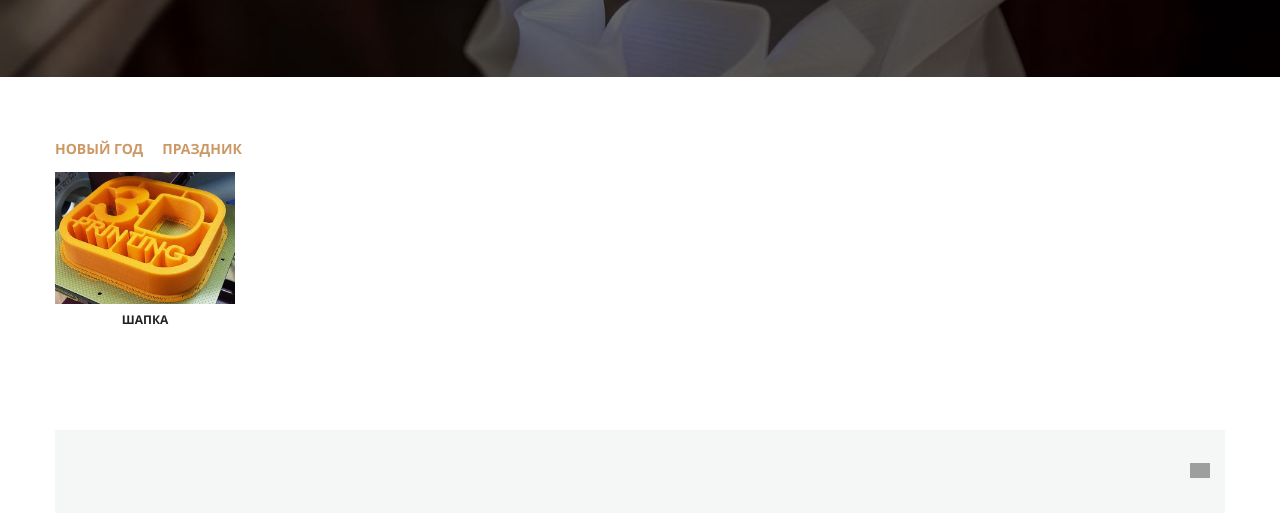
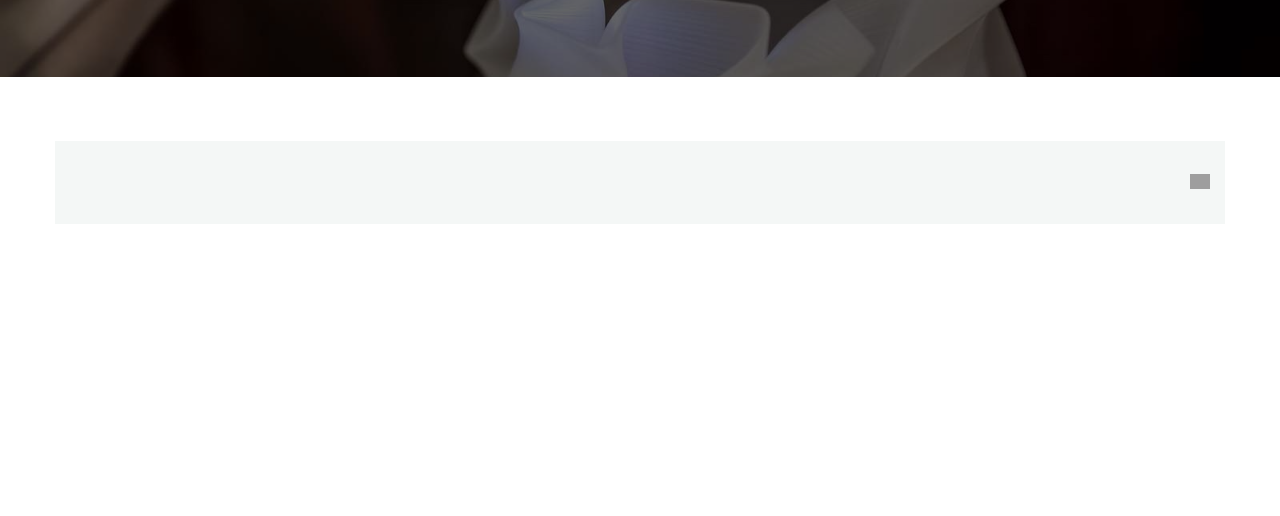
Before and after one commit to TomSG03/3DPrint, a plain HTML site: page index.html in a window 1280 px wide. Shown: the part 206-722 px from the top of the page. Drawn offline with Linux system fonts and the light colour scheme; grey boxes are pictures that could not be loaded.

Commit message:
Update index.html

```diff
--- a/index.html
+++ b/index.html
@@ -34,132 +34,9 @@
 
   <div class="wrapper">
     <div class="main">
-      <article class="post">
 
-        <div class="post-frame">
-          <ul class="category-list">
-            <li class="category-list-item">
-              <a class="category-link" href="#0">Новый год</a>
-            </li>
-            <li class="category-list-item">
-              <a class="category-link" href="#0">Праздник</a>
-            </li>
-          </ul>
-        </div>
-
-
-        <div class="post_catalog_from_tag">
-
-          <div class="catalog-item">
-            <div>
-              <a rel="simplebox" href="pic/figure.jpg">
-                <img src="/pic/figure.jpg" class="post-size-picture" alt="3D модель">
-              </a>
-            </div>
-            <div class="catalog-item-title">
-              <h3 class="frame-title">Шапка</h3>
-            </div>
-          </div>
-
-        </div>
-
-
-
-      </article>
-
-    </div>
-    <!-- <aside>
-      <section class="aside-block-item">
-        <h3 class="block-item-title">Новые посты</h3>
-        <div class="post-item">
-          <div>
-            <img src="https://netology-code.github.io/html-2-diploma/sources/images/2.jpg" class="aside-size-picture"
-              alt="">
-          </div>
-          <div class="post-preview">
-            <p class="post-date">14 июня 2019</p>
-            <h4 class="post-title"><a href="#0">10 мест, ради которых стоит проснуться</a></h4>
-          </div>
-        </div>
-        <div class="post-item">
-          <div>
-            <img src="https://netology-code.github.io/html-2-diploma/sources/images/151.jpg" class="aside-post-preview"
-              alt="">
-          </div>
-          <div class="post-preview">
-            <p class="post-date">14 июня 2019</p>
-            <h4 class="post-title"><a href="#0">Йога для домашних</a></h4>
-          </div>
-        </div>
-        <div class="post-item">
-          <div>
-            <img src="https://netology-code.github.io/html-2-diploma/sources/images/45.jpg" class="aside-size-picture"
-              alt="">
-          </div>
-          <div class="post-preview">
-            <p class="post-date">14 июня 2019</p>
-            <h4 class="post-title"><a href="#0">как мы превратили классное место в балкон</a></h4>
-          </div>
-        </div>
-        <div class="post-item">
-          <div>
-            <img src="https://netology-code.github.io/html-2-diploma/sources/images/501.jpg" class="aside-size-picture"
-              alt="">
-          </div>
-          <div class="post-preview">
-            <p class="post-date">14 июня 2019</p>
-            <h4 class="post-title"><a href="#0">Кулинарный подход к науке</a></h4>
-          </div>
-        </div>
-        <div class="post-item">
-          <div>
-            <img src="https://netology-code.github.io/html-2-diploma/sources/images/7.jpg" class="aside-size-picture"
-              alt="">
-          </div>
-          <div class="post-preview">
-            <p class="post-date">14 июня 2019</p>
-            <h4 class="post-title"><a href="#0">лучшие прически для распущенных волос</a></h4>
-          </div>
-        </div>
-      </section>
-      <section class="aside-block-item">
-        <div class="search">
-          <form>
-            <label class="search-group">
-              <input class="field" name="query" placeholder="Найти..." required>
-            </label>
-            <button class="button"><span class="visually-hidden">Поиск на сайте</span></button>
-          </form>
-        </div>
-      </section>
-
-      <section class="aside-block-item">
-        <h3 class="block-item-title">Теги</h3>
-        <ul class="tag-searh-list">
-          <li class="tag-searh-list-item"><a href="#0">Fasion</a></li>
-          <li class="tag-searh-list-item"><a href="#0">Music</a></li>
-          <li class="tag-searh-list-item"><a href="#0">Lifestyle</a></li>
-          <li class="tag-searh-list-item"><a href="#0">Art</a></li>
-          <li class="tag-searh-list-item"><a href="#0">Interior</a></li>
-          <li class="tag-searh-list-item"><a href="#0">Travel</a></li>
-          <li class="tag-searh-list-item"><a href="#0">Food</a></li>
-          <li class="tag-searh-list-item"><a href="#0">Health</a></li>
-        </ul>
-      </section>
-      <section class="aside-block-item">
-        <h3 class="block-item-title">Темы</h3>
-        <ul class="categories-list">
-          <li class="categories-list-item"><a href="#0">Красота</a><sup>12</sup></li>
-          <li class="categories-list-item"><a href="#0">Здоровье</a><sup>4</sup></li>
-          <li class="categories-list-item"><a href="#0">Образ жизни</a><sup>145</sup></li>
-          <li class="categories-list-item"><a href="#0">Музыка</a><sup>12</sup></li>
-          <li class="categories-list-item"><a href="#0">Спорт</a><sup>28</sup></li>
-          <li class="categories-list-item"><a href="#0">Йога</a><sup>8</sup></li>
-        </ul>
-      </section>
-    </aside>
-  </div>
--->
+    <div>
+  <div>
     <footer>
       <address class="articles-socials">
         <ul class="socials">
```
